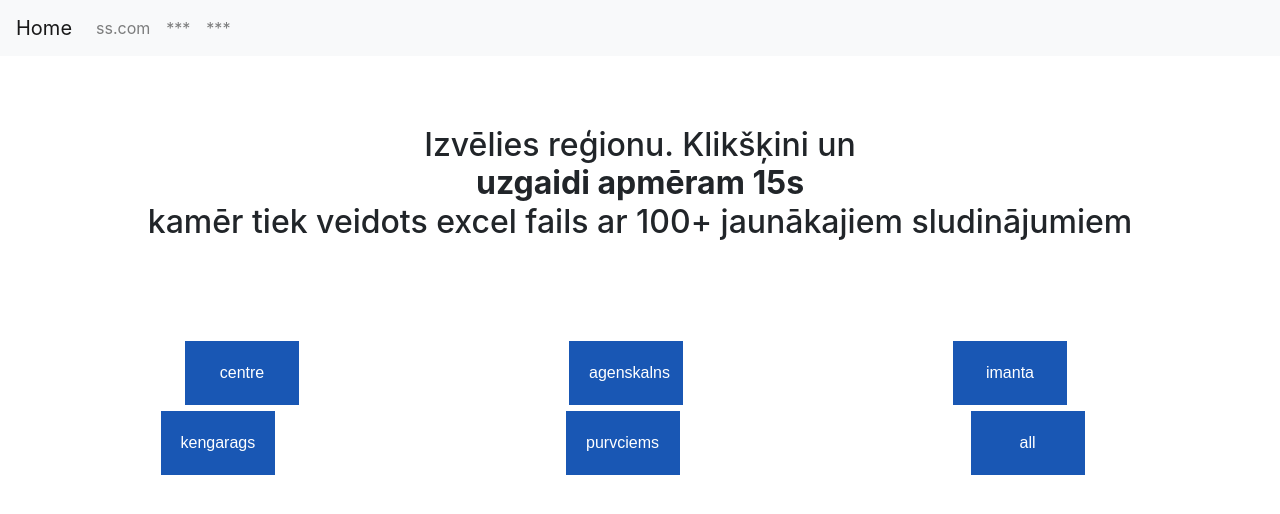
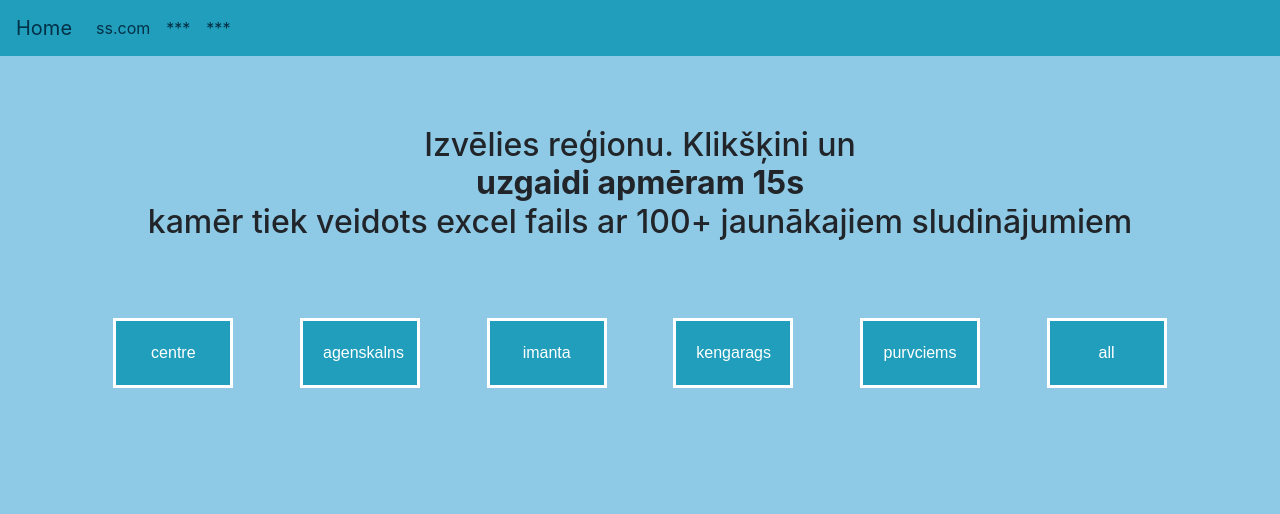
Before and after one commit to Zims/scraping-flask-sample, a Flask app: page /ss in a window 1280 px wide. Shown: the top 514 px of the page. Run offline with Flask 2, Linux system fonts and the light colour scheme; some libraries are stand-ins or nearby versions.

Commit message:
colors added

```diff
--- a/static/css/normalize.css
+++ b/static/css/normalize.css
@@ -1,7 +1,19 @@
+.navbar.navbar-expand-lg {
+  background-color: #219ebc
+}
+
 .center {
   padding: 20px 0;
   text-align: center;
   margin: 50px;
+}
+
+body {
+  background-color: #8ecae6;
+}
+
+.card {
+  background-color: #ffb703
 }
 
 .flex-container {
@@ -15,12 +27,13 @@
    * flex-wrap: wrap;
    */
   flex-flow: row wrap;
+  padding: 30px;
   /* Then we define how is distributed the remaining space */
   justify-content: space-around;
 }
 
 .btn.btn-primary{
-background-color:hsl(216, 76%, 40%);
+background-color:#219ebc;
 border: 3px solid white;
 
 }
@@ -44,14 +57,13 @@ border: 3px solid white;
 }
 
 .region-button {
-  background-color:rgb(25, 87, 180);
+  background-color:#219ebc;
   border: 3px solid white;
   font-family: arial;
   color: #fff;
   width: 120px;
   text-align: center;
-  margin-left: 90px;
-  margin-right: 90px;
+
   padding: 20px;
 }
 
@@ -73,3 +85,7 @@ border: 3px solid white;
   text-align: end;
   padding-right: 30px;
 }
+
+a {
+  color: #023047
+}
--- a/templates/base.html
+++ b/templates/base.html
@@ -8,7 +8,7 @@
 </head>
 <body>
 
-        <nav class="navbar navbar-expand-lg navbar-light bg-light">
+        <nav class="navbar navbar-expand-lg">
             <a class="navbar-brand" href="/">Home</a>
             <button class="navbar-toggler" type="button" data-toggle="collapse" data-target="#navbarNav" aria-controls="navbarNav" aria-expanded="false" aria-label="Toggle navigation">
             <span class="navbar-toggler-icon"></span>
--- a/templates/index.html
+++ b/templates/index.html
@@ -24,7 +24,7 @@
             <div class="card-body">
               <h5 class="card-title">ss.com</h5>
               <p class="card-text">Saņemt jaunākos sludinājumus par dzīvokļiem</p>
-              <a href="/ss" class="btn btn-primary">Ejam!</a>
+              <a href="/ss" class="btn btn-primary">Aiziet!</a>
             </div>
           </div>
 
```
Also changed, not shown: templates/files.html (+7 -0 lines).
